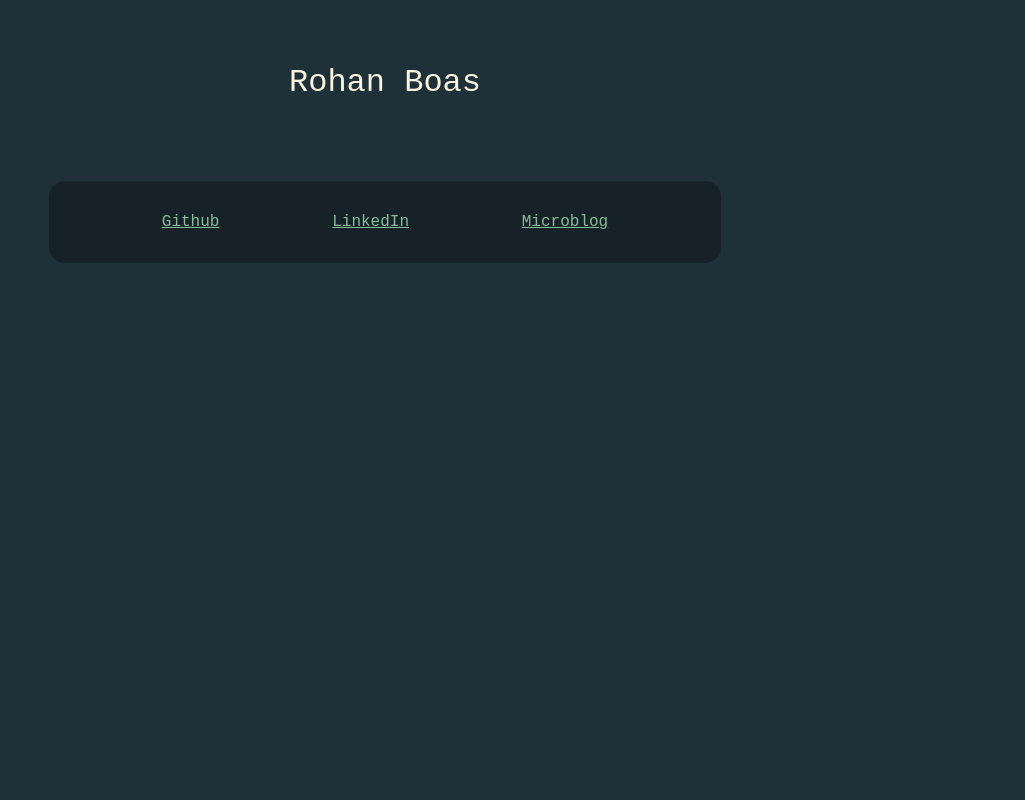
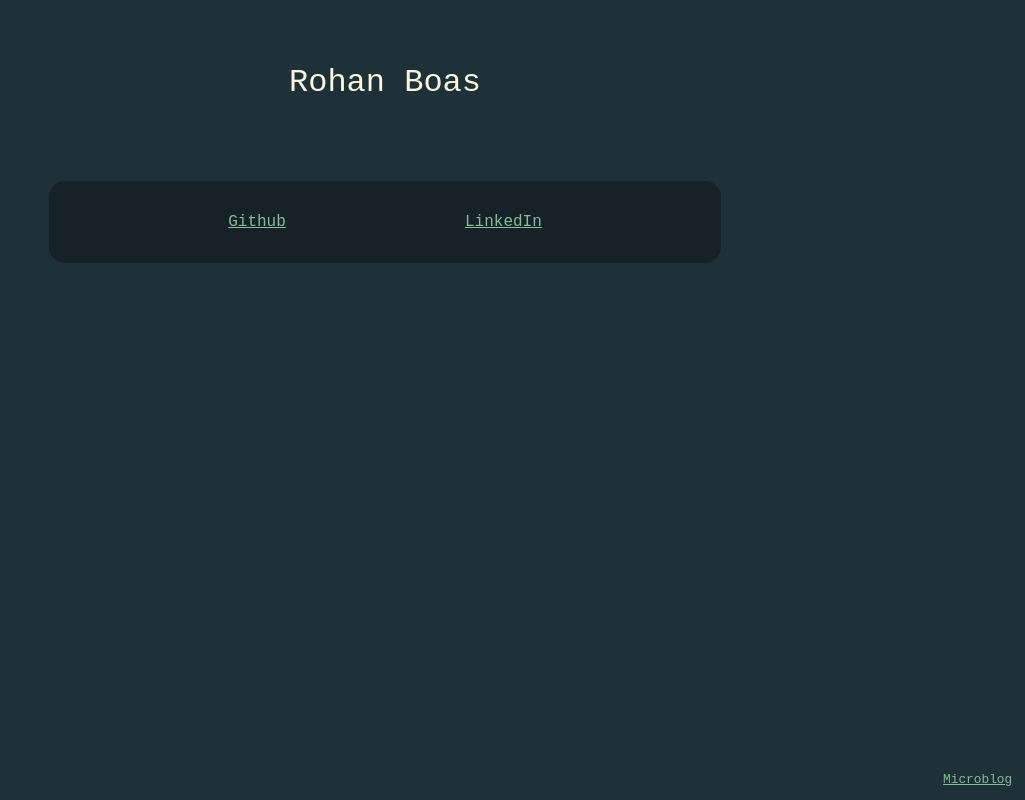
Before and after one commit to rjboas/rjboas.github.io, a plain HTML site: page index.html in a window 1280 px wide. Shown: the whole page, without its empty margins (255-1280 px from the left). Drawn offline with Linux system fonts and the light colour scheme; a web font is replaced by a local one.

Commit message:
De-emphasise microblog

```diff
--- a/index.html
+++ b/index.html
@@ -20,8 +20,7 @@
 
       <a href="https://www.linkedin.com/in/rohanboas">LinkedIn</a>
 
-      <a href="microblog.html">Microblog</a>
-
     </section>
+    <a href="microblog.html" style="position: absolute; bottom: 1em; right: 1em; font-size: 0.8rem;">Microblog</a>
   </body>
 </html>
```
Also changed, not shown: microblog.html (+1 -0 lines).
